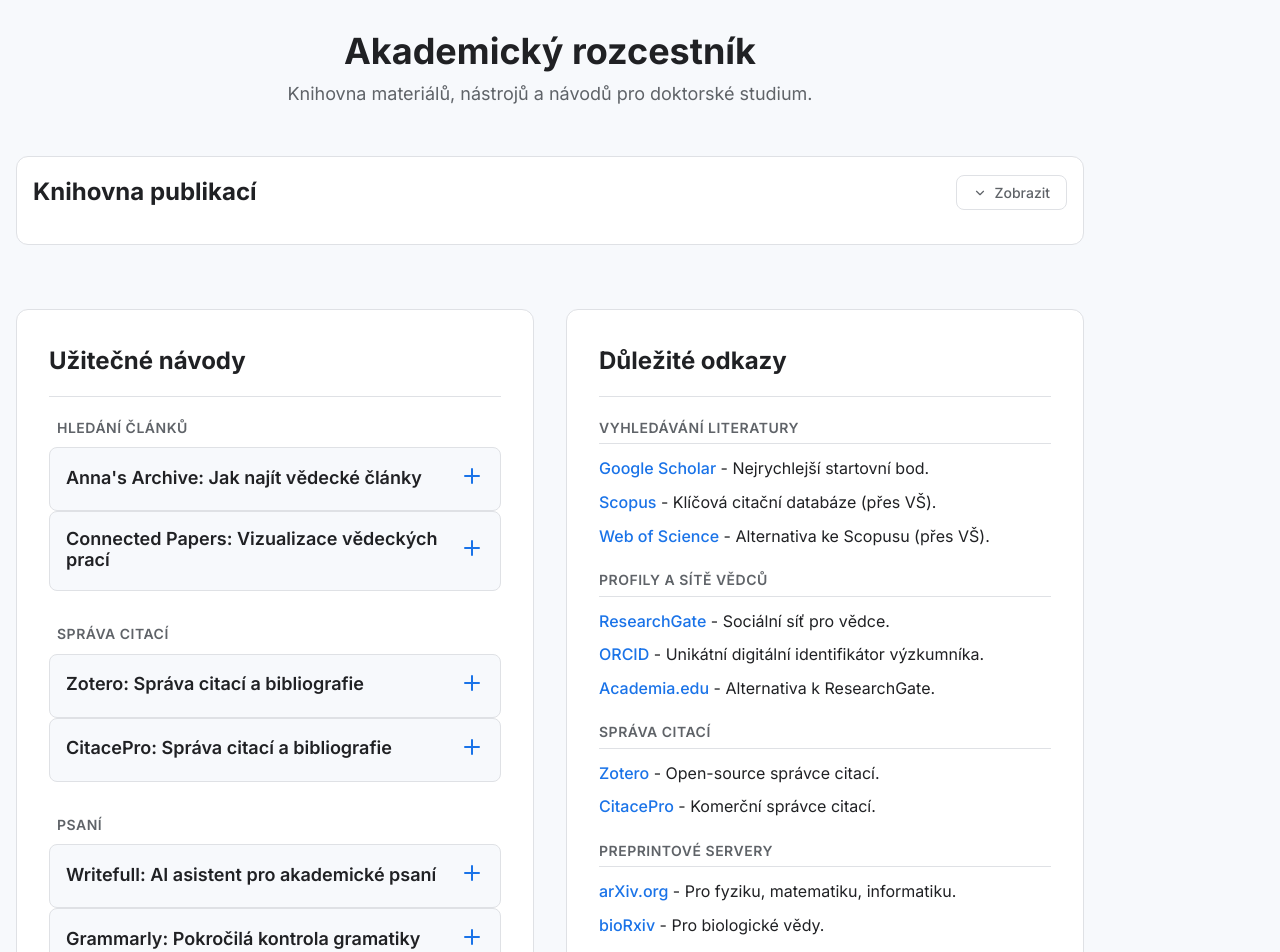
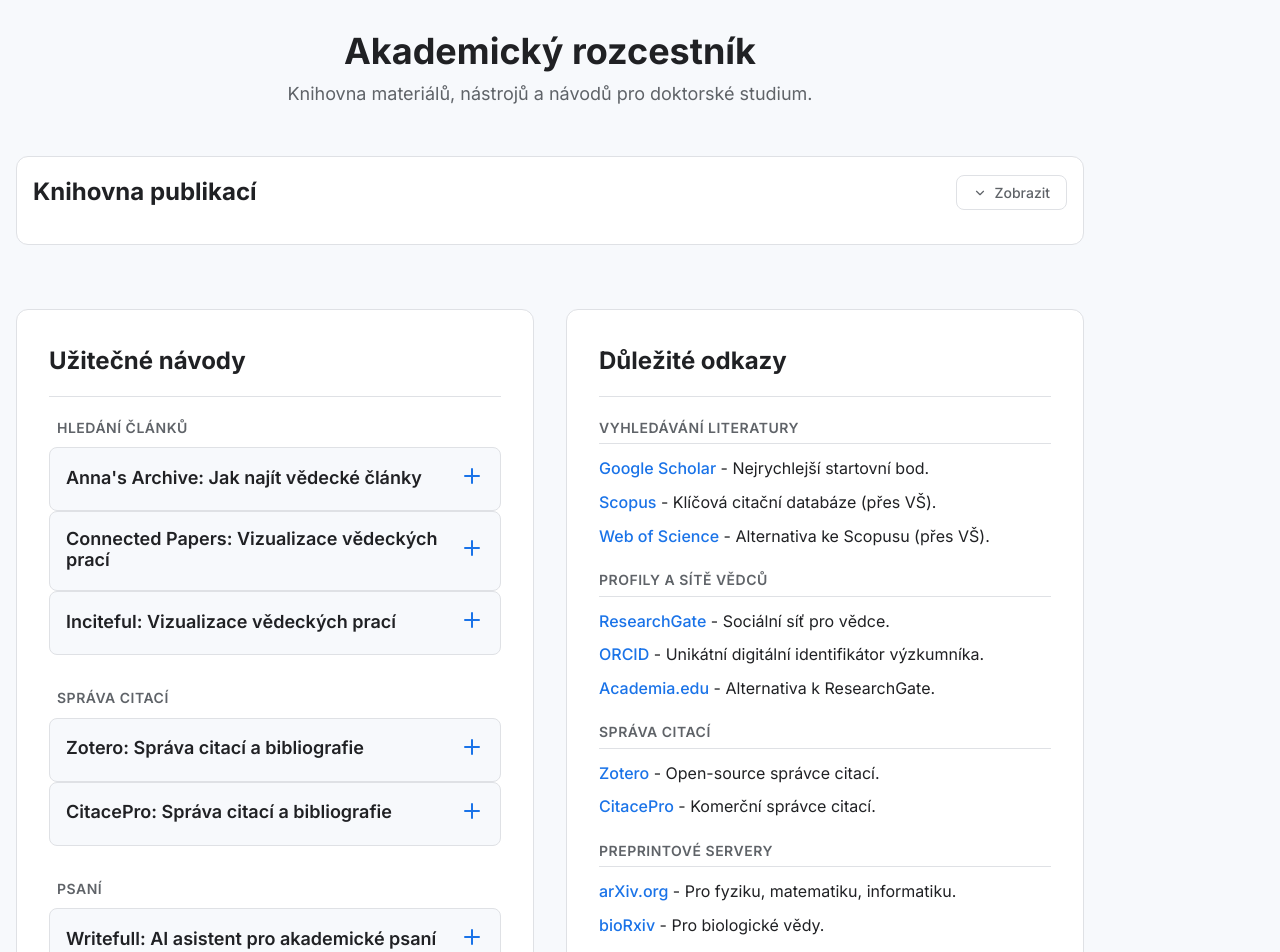
Before and after one commit to iamanro/academia, a React (Vite) app in the folder academia-project/: page / in a window 1280 px wide. Shown: the top 952 px of the page. Built offline with nearby package versions, Linux system fonts and the light colour scheme.

Commit message:
Přidán obsah a konfigurace pro GH Pages

```diff
--- a/academia-project/src/assets/components/Sidebar.tsx
+++ b/academia-project/src/assets/components/Sidebar.tsx
@@ -111,7 +111,7 @@ function Sidebar() {
         <h4 className="link-category-header">Správa citací</h4>
         <ul className="link-list">
           <li><a href="https://www.zotero.org/" target="_blank" rel="noopener noreferrer">Zotero</a> - Open-source správce citací.</li>
-          <li><a href="https://www.citacepro.com/cs" target="_blank" rel="noopener noreferrer">CitacePro</a> - Komerční správce citací.</li>
+          <li><a href="https://www.citacepro.com/cs/info" target="_blank" rel="noopener noreferrer">CitacePro</a> - Komerční správce citací.</li>
         </ul>
 
         <h4 className="link-category-header">Preprintové servery</h4>
--- a/academia-project/src/data/Tutorials.ts
+++ b/academia-project/src/data/Tutorials.ts
@@ -47,6 +47,7 @@ export const tutorials: Tutorial[] = [
       url: 'https://www.connectedpapers.com/',
       text: 'Prozkoumat na Connected Papers'
     },
+
     content: [
       {
         type: 'paragraph',
@@ -58,6 +59,24 @@ export const tutorials: Tutorial[] = [
       }
     ]
   },
+  {
+    id: 'inciteful-papers',
+    title: 'Inciteful: Vizualizace vědeckých prací',
+    category: 'Hledání článků',
+    shortDescription: 'Alternativní nástroj zdarma pro vizuální prozkoumání akademické literatury a nalezení souvisejících prací.',
+    link: {
+      url: 'https://www.inciteful.xyz/',
+      text: 'Prozkoumat na Inciteful'
+    },
+
+    content: [
+      {
+        type: 'paragraph',
+        text: 'Zadejte jeden klíčový článek a Inciteful vám vygeneruje graf podobných prací. Rychle tak odhalíte nejdůležitější práce v oboru, klíčové autory a nové směry výzkumu.'
+      },
+    ]
+  },
+
 
   // =======================================================================
   // KATEGORIE: Správa citací
```
